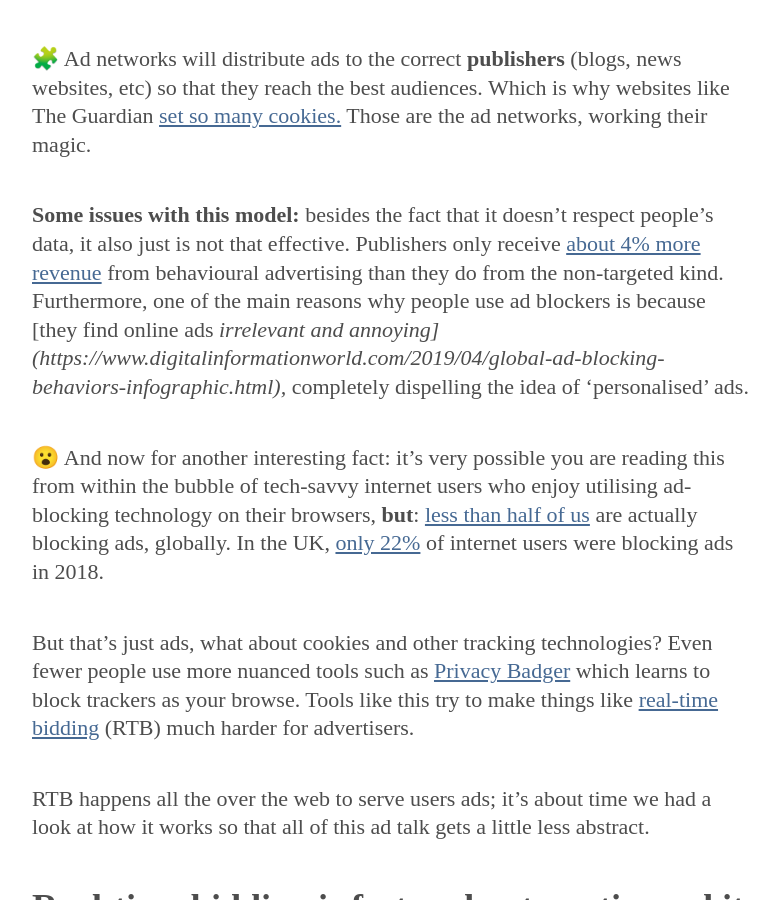
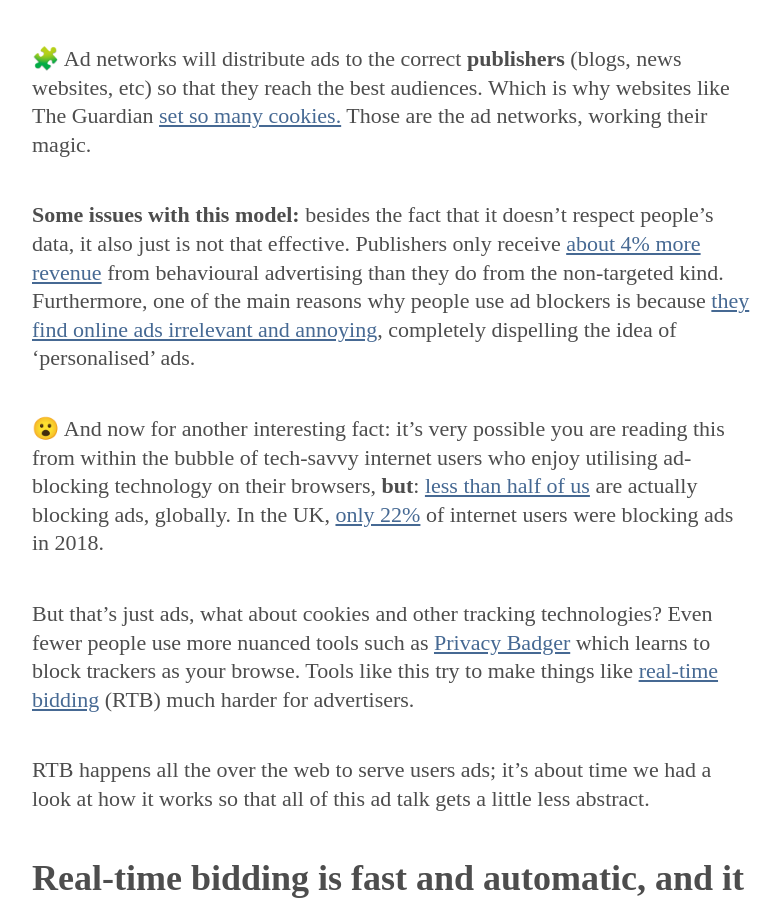
Before and after one commit to metomic/blog, a Jekyll site: the page built from _posts/2020-01-06-real-time-bidding.md, in a window 1280 px wide and 900 px high, scrolled down 1465 px. Shown: the whole window, without its empty margins (248-1027 px from the left). Built offline with Jekyll 4.4.1, drawn with Linux system fonts in a browser that asks for light colours; some web fonts are replaced; comment, search, counter and statistics services are not loaded.

Commit message:
quick broken link fix

```diff
--- a/_posts/2020-01-06-real-time-bidding.md
+++ b/_posts/2020-01-06-real-time-bidding.md
@@ -24,7 +24,7 @@ To break it down simply:
 
 🧩 Ad networks will distribute ads to the correct **publishers** (blogs, news websites, etc) so that they reach the best audiences. Which is why websites like The Guardian [set so many cookies.](https://trackertracker.io/?domain=https://www.guardian.co.uk) Those are the ad networks, working their magic.
 
-**Some issues with this model:** besides the fact that it doesn't respect people's data, it also just is not that effective. Publishers only receive [about 4% more revenue](https://www.wsj.com/articles/behavioral-ad-targeting-not-paying-off-for-publishers-study-suggests-11559167195?redirect=amp#click=https://t.co/ai1PWrLffM) from behavioural advertising than they do from the non-targeted kind. Furthermore, one of the main reasons why people use ad blockers is because [they find online ads *irrelevant and annoying](https://www.digitalinformationworld.com/2019/04/global-ad-blocking-behaviors-infographic.html),* completely dispelling the idea of 'personalised' ads.
+**Some issues with this model:** besides the fact that it doesn't respect people's data, it also just is not that effective. Publishers only receive [about 4% more revenue](https://www.wsj.com/articles/behavioral-ad-targeting-not-paying-off-for-publishers-study-suggests-11559167195?redirect=amp#click=https://t.co/ai1PWrLffM) from behavioural advertising than they do from the non-targeted kind. Furthermore, one of the main reasons why people use ad blockers is because [they find online ads irrelevant and annoying](https://www.digitalinformationworld.com/2019/04/global-ad-blocking-behaviors-infographic.html), completely dispelling the idea of 'personalised' ads.
 
 😮 And now for another interesting fact: it's very possible you are reading this from within the bubble of tech-savvy internet users who enjoy utilising ad-blocking technology on their browsers, **but**: [less than half of us](https://www.forbes.com/sites/tjmccue/2019/03/19/47-percent-of-consumers-are-blocking-ads/#592935b92037) are actually blocking ads, globally. In the UK, [only 22%](https://www.emarketer.com/content/ad-blocking-in-the-uk-2018) of internet users were blocking ads in 2018.
 
```
Also changed, not shown: images/cw-unblock.png (added).
